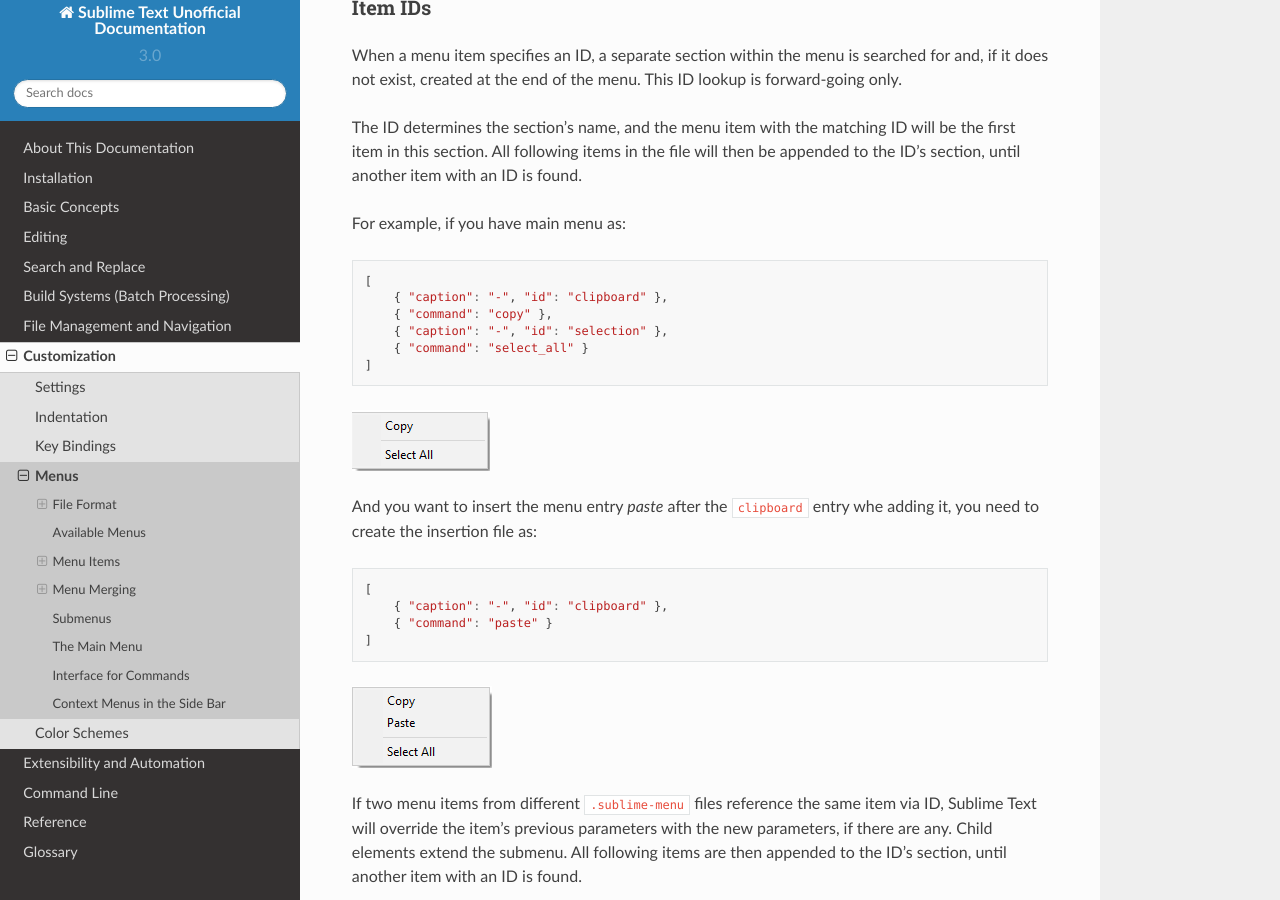
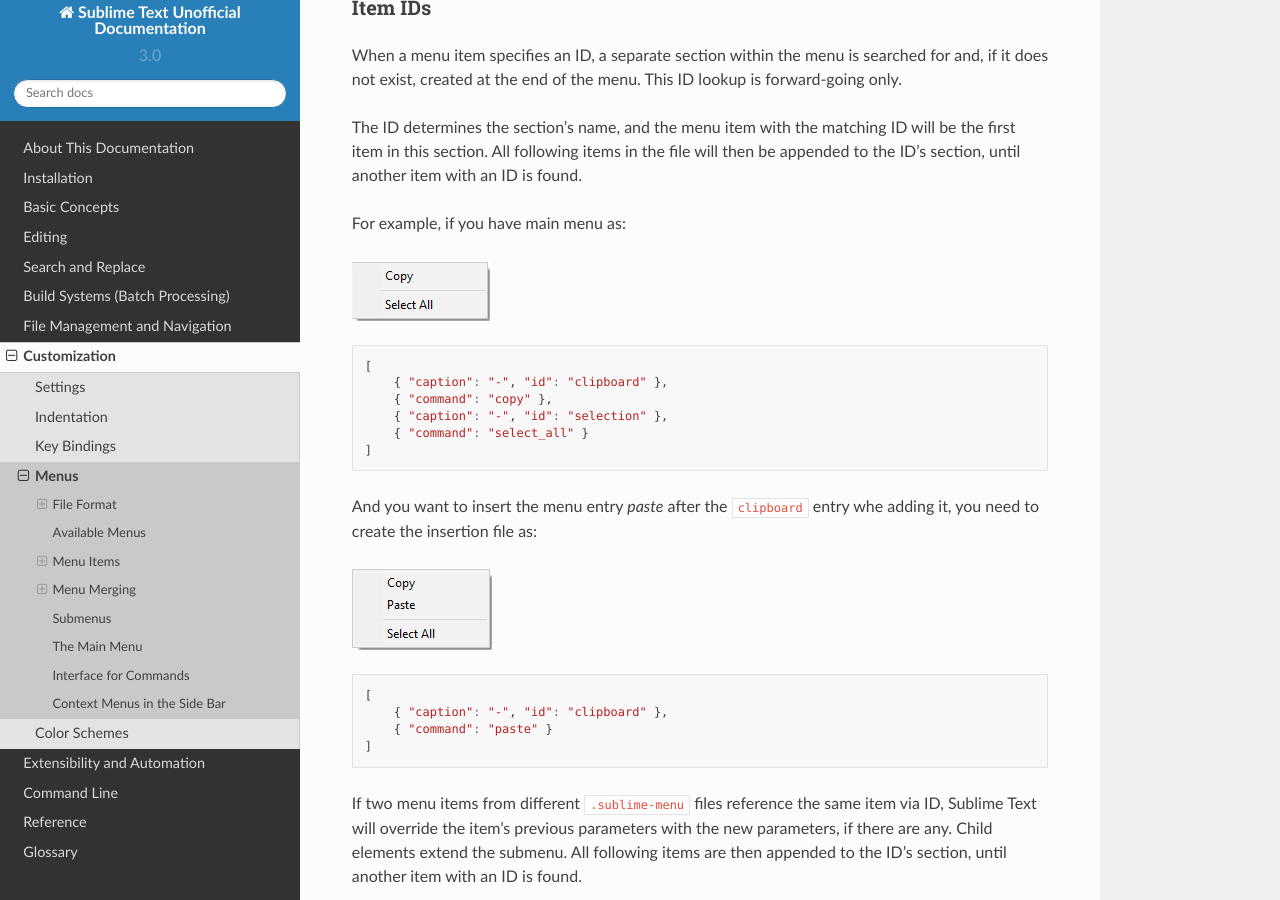
Before and after one commit to guillermooo/sublime-undocs, a Sphinx documentation site: the page built from source/customization/menus.rst, in a window 1280 px wide and 900 px high, scrolled down 3847 px. Built offline with Sphinx 7.4.7 and the Read the Docs theme 2.0.0, drawn with Linux system fonts in a browser that asks for light colours.

Commit message:
Placed the example figure first than its code

```diff
--- a/source/customization/menus.rst
+++ b/source/customization/menus.rst
@@ -219,6 +219,8 @@
 
 For example, if you have main menu as:
 
+.. figure:: images/content_menu_copy_select.png
+
 .. code:: javascript
 
     [
@@ -228,12 +230,11 @@
         { "command": "select_all" }
     ]
 
-.. figure:: images/content_menu_copy_select.png
-
-
 And you want to insert the menu entry `paste` after the
 ``clipboard`` entry whe adding it, you need to create
 the insertion file as:
+
+.. figure:: images/content_menu_copy_paste_select.png
 
 .. code:: javascript
 
@@ -241,8 +242,6 @@
         { "caption": "-", "id": "clipboard" },
         { "command": "paste" }
     ]
-
-.. figure:: images/content_menu_copy_paste_select.png
 
 If two menu items
 from different ``.sublime-menu`` files
```
